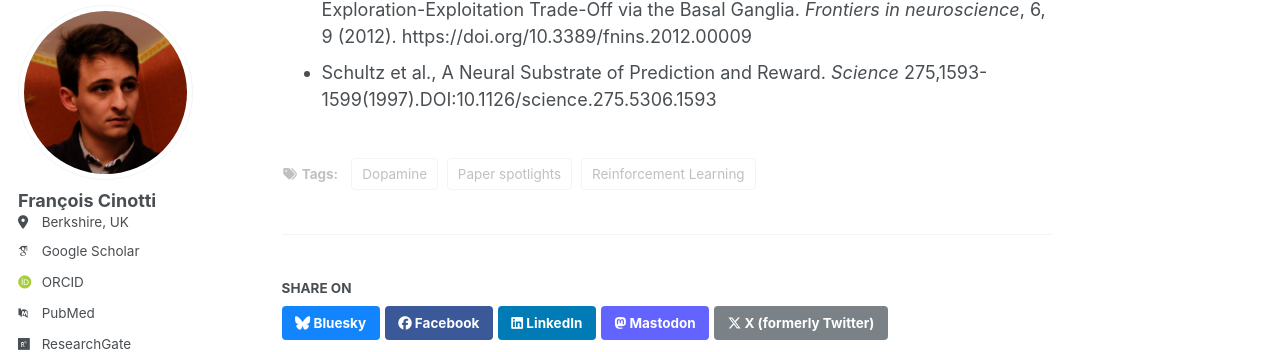
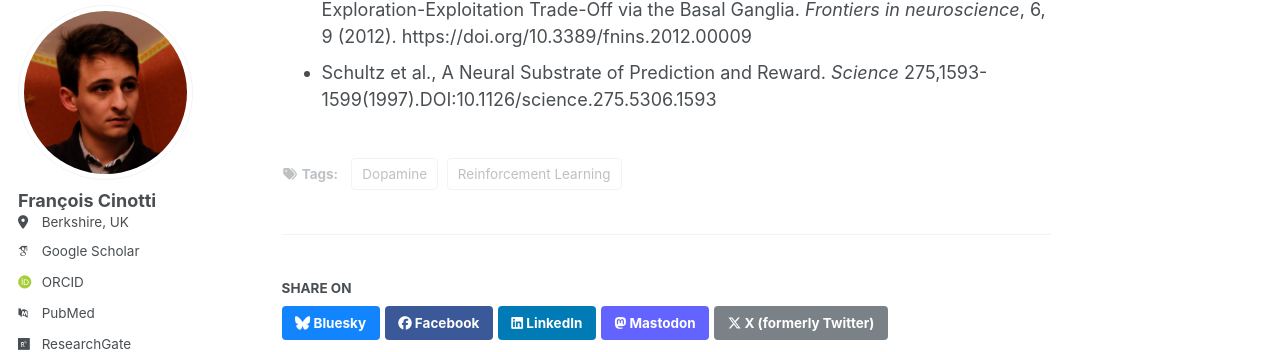
Before and after one commit to frct/frct.github.io, a Jekyll site: the page built from _posts/2026-03-13-my-dopamine-paper.md, in a window 1280 px wide and 900 px high, scrolled down 8041 px. Shown: the part 94-446 px from the top of the window. Built offline with Jekyll 4.4.1, drawn with Linux system fonts in a browser that asks for light colours; some web fonts are replaced; a script that is not in the unit is left out.

Commit message:
Remove 'Paper spotlights' tag from dopamine paper
Removed 'Paper spotlights' tag from the post.

```diff
--- a/_posts/2026-03-13-my-dopamine-paper.md
+++ b/_posts/2026-03-13-my-dopamine-paper.md
@@ -3,7 +3,6 @@ title: 'MY RESEARCH: Dopamine blockade impairs the exploration-exploitation trad
 date: 2026-03-13
 permalink: /posts/2026-03-13-my-dopamine-paper
 tags:
-  - Paper spotlights
   - Dopamine
   - Reinforcement Learning
 ---
```
